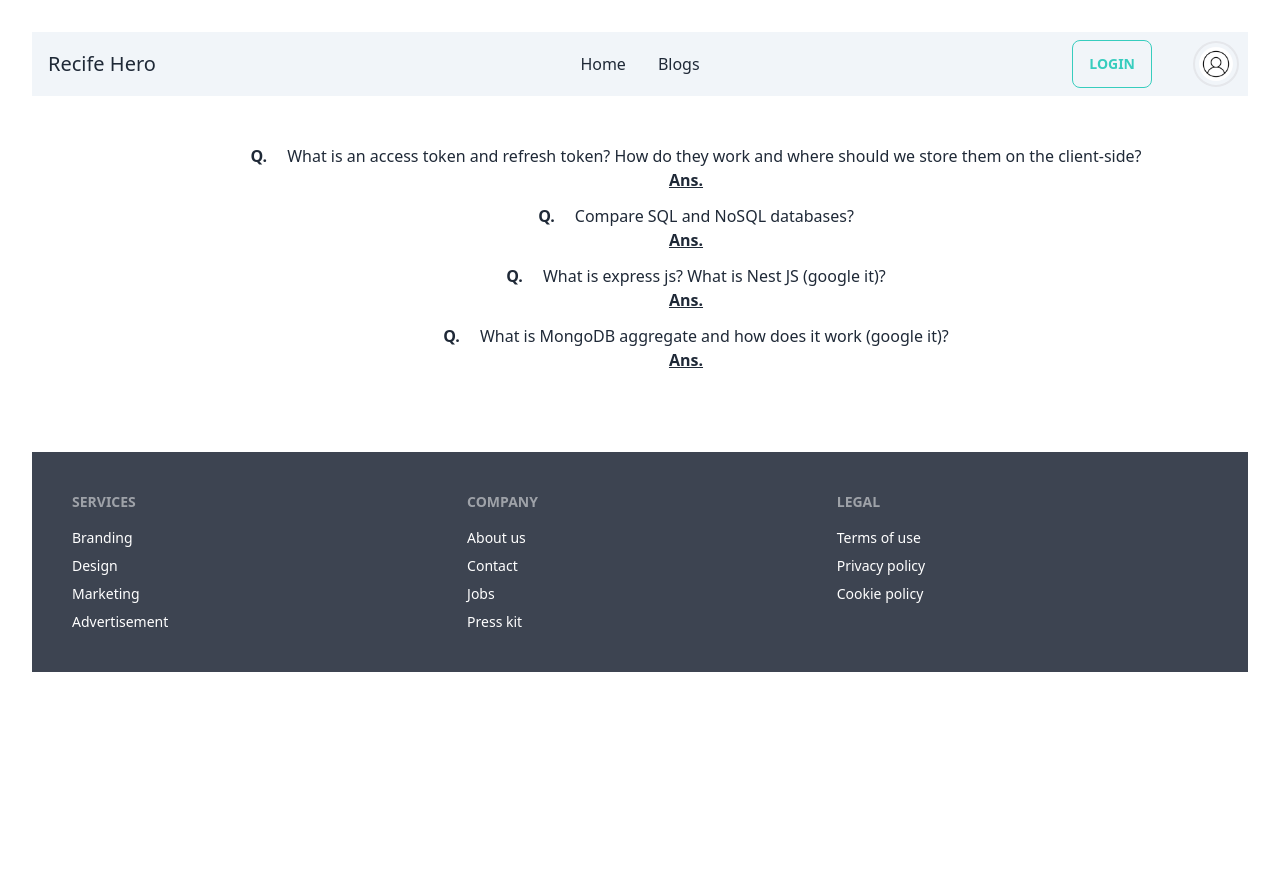
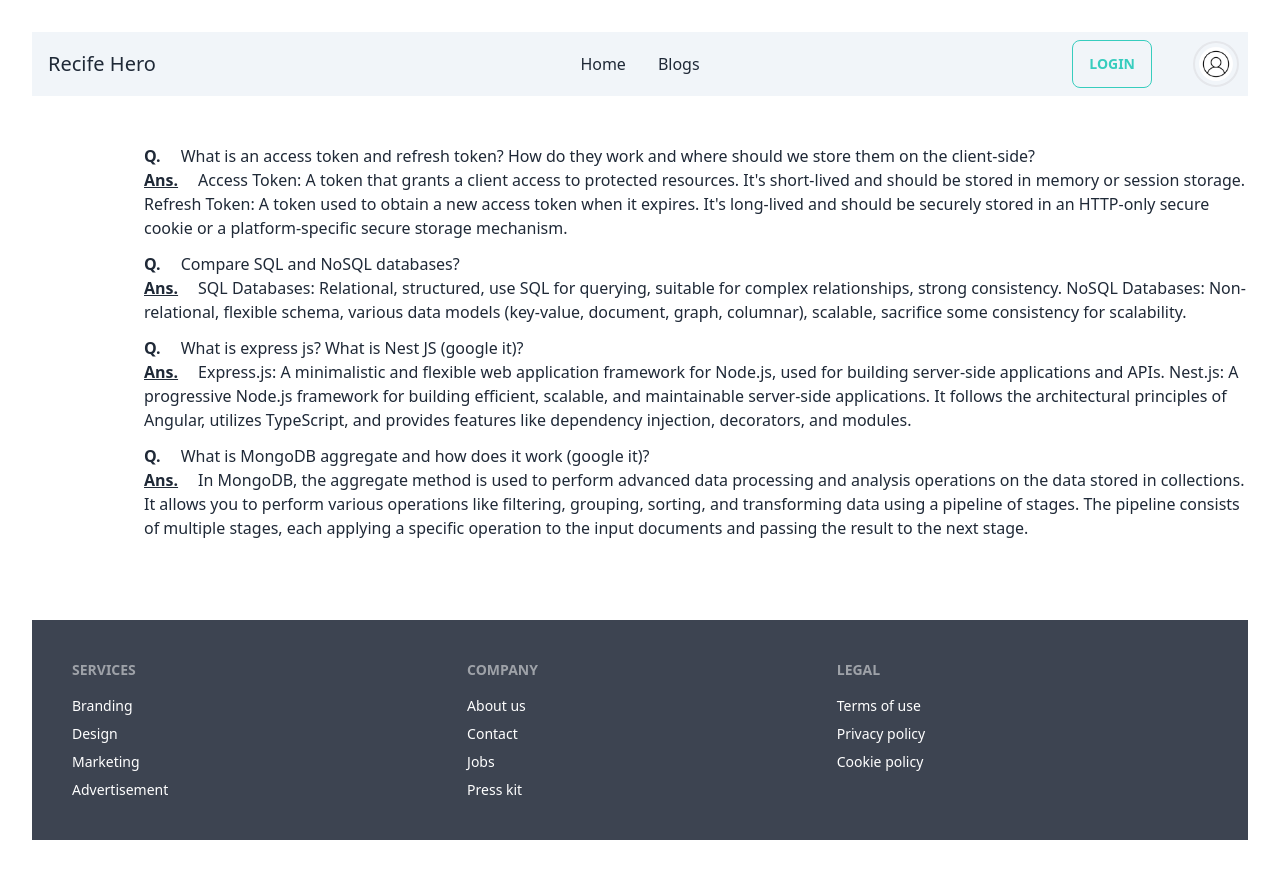
Before and after one commit to ayatbd/recipe-hero-client, a React (Vite) app: page /blogs in a window 1280 px wide. Before the commit the page ends 800 px from the top, so only its background shows below. Built offline with nearby package versions, Linux system fonts and the light colour scheme; no server answers.

Commit message:
added viewRecife section and updated

```diff
--- a/package.json
+++ b/package.json
@@ -18,7 +18,8 @@
     "react-dom": "^18.2.0",
     "react-icons": "^4.9.0",
     "react-router-dom": "^6.11.2",
-    "sort-by": "^1.2.0"
+    "sort-by": "^1.2.0",
+    "sweetalert2": "^11.7.9"
   },
   "devDependencies": {
     "@types/react": "^18.0.28",
--- a/src/firebase/firebase.config.js
+++ b/src/firebase/firebase.config.js
@@ -4,13 +4,15 @@ import { initializeApp } from "firebase/app";
 // https://firebase.google.com/docs/web/setup#available-libraries
 
 // Your web app's Firebase configuration
+
+console.log('environment variable ', import.meta.env.VITE_PASS)
 const firebaseConfig = {
-  apiKey: "AIzaSyBv7f1uKRsreshzzXxtRu-92svJV0IpYn4",
-  authDomain: "chef-hero-c54ac.firebaseapp.com",
-  projectId: "chef-hero-c54ac",
-  storageBucket: "chef-hero-c54ac.appspot.com",
-  messagingSenderId: "347491020043",
-  appId: "1:347491020043:web:c3524923fcd1369b1a460e"
+  apiKey: import.meta.env.VITE_apiKey,
+  authDomain: import.meta.env.VITE_authDomain,
+  projectId: import.meta.env.VITE_projectId,
+  storageBucket: import.meta.env.VITE_storageBucket,
+  messagingSenderId: import.meta.env.VITE_messagingSenderId,
+  appId: import.meta.env.VITE_appId,
 };
 
 // Initialize Firebase
--- a/src/pages/Blogs.jsx
+++ b/src/pages/Blogs.jsx
@@ -2,40 +2,49 @@ const Blogs = () => {
   return (
     <div className="pl-28 space-y-3 my-12">
       <div>
-        <p className="">
+        <p className="text-left">
           <span className="font-bold mr-5">Q.</span>What is an access token and
           refresh token? How do they work and where should we store them on the
           client-side?
         </p>
-        <p className="">
-          <span className="font-bold mr-5 underline">Ans.</span>
+        <p className="text-left">
+          <span className="font-bold mr-5 underline">Ans.</span>Access Token: A
+          token that grants a client access to protected resources. It's
+          short-lived and should be stored in memory or session storage. Refresh
+          Token: A token used to obtain a new access token when it expires. It's
+          long-lived and should be securely stored in an HTTP-only secure cookie
+          or a platform-specific secure storage mechanism.
         </p>
       </div>
       <div>
-        <p className="">
+        <p className="text-left">
           <span className="font-bold mr-5">Q.</span>Compare SQL and NoSQL
           databases?
         </p>
-        <p className="">
+        <p className="text-left">
           <span className="font-bold mr-5 underline">Ans.</span>
+SQL Databases: Relational, structured, use SQL for querying, suitable for complex relationships, strong consistency.
+NoSQL Databases: Non-relational, flexible schema, various data models (key-value, document, graph, columnar), scalable, sacrifice some consistency for scalability.
         </p>
       </div>
       <div>
-        <p className="">
+        <p className="text-left">
           <span className="font-bold mr-5">Q.</span>What is express js? What is
           Nest JS (google it)?
         </p>
-        <p className="">
-          <span className="font-bold mr-5 underline">Ans.</span>
+        <p className="text-left">
+          <span className="font-bold mr-5 underline">Ans.</span>Express.js: A minimalistic and flexible web application framework for Node.js, used for building server-side applications and APIs.
+
+Nest.js: A progressive Node.js framework for building efficient, scalable, and maintainable server-side applications. It follows the architectural principles of Angular, utilizes TypeScript, and provides features like dependency injection, decorators, and modules.
         </p>
       </div>
       <div>
-        <p className="">
+        <p className="text-left">
           <span className="font-bold mr-5">Q.</span>What is MongoDB aggregate
           and how does it work (google it)?
         </p>
-        <p className="">
-          <span className="font-bold mr-5 underline">Ans.</span>
+        <p className="text-left">
+          <span className="font-bold mr-5 underline">Ans.</span>In MongoDB, the aggregate method is used to perform advanced data processing and analysis operations on the data stored in collections. It allows you to perform various operations like filtering, grouping, sorting, and transforming data using a pipeline of stages. The pipeline consists of multiple stages, each applying a specific operation to the input documents and passing the result to the next stage.
         </p>
       </div>
     </div>
--- a/src/pages/ViewRecife.jsx
+++ b/src/pages/ViewRecife.jsx
@@ -2,22 +2,46 @@
 import { useLoaderData } from "react-router-dom";
 import { FaBookmark } from 'react-icons/fa';
 import { useState } from "react";
+import Swal from 'sweetalert2'
 
 const ViewRecife = () => {
 
-  const [isBookmarked, setIsBookmarked] = useState(false);
+  const chef = useLoaderData();
+  const { name, description, experience, recipes, likes, picture } = chef;
+  console.log(chef.recife_info);
 
-  const handleBookmarkClick = () => {
-    setIsBookmarked(!isBookmarked);
+  // const [isBookmarked, setIsBookmarked] = useState(false);
 
-    if (!isBookmarked) {
-      alert("Food added to favorites!");
+  // const handleBookmarkClick = () => {
+  //   setIsBookmarked(!isBookmarked);
+
+  //   if (!isBookmarked) {
+  //     Swal.fire(
+  //       'Good job!',
+  //       'The food is added to favourite!',
+  //       'success'
+  //     )
+  //   }
+  // };
+
+  const [favoriteItems, setFavoriteItems] = useState([]);
+
+  const handleBookmarkClick = (recipeName) => {
+    if (favoriteItems.includes(recipeName)) {
+      // Remove the item from favorites
+      const updatedFavorites = favoriteItems.filter(item => item !== recipeName);
+      setFavoriteItems(updatedFavorites);
+    } else {
+      // Add the item to favorites
+      setFavoriteItems([...favoriteItems, recipeName]);
+      Swal.fire(
+              'Good job!',
+              'The food is added to favourite!',
+              'success'
+            )
     }
   };
 
-  const chef = useLoaderData();
-  const { _id, name, description, experience, recipes, likes, picture } = chef;
-  console.log(chef.recife_info);
   return (
     <div className="mt-12">
       <img className="w-[700px] h-80 mx-auto" src={picture} />
@@ -58,11 +82,13 @@ const ViewRecife = () => {
                 <div className="mt-5 flex justify-between items-center">
                   <p className="font-bold text-left">Ratings: {info.rating}</p>
                   <button
-          className="text-red-300"
-          onClick={handleBookmarkClick}
-        >
-          <FaBookmark color={isBookmarked ? 'red' : 'inherit'} />
-        </button>
+                  className="text-red-300"
+                  onClick={() => handleBookmarkClick(info.recipe_name)}
+                >
+                  <FaBookmark
+                    color={favoriteItems.includes(info.recipe_name) ? 'red' : 'inherit'}
+                  />
+                </button>
                 </div>
               </div>
           </div>
```
Also changed, not shown: 1 other file (tests, documents, lock files or other folders).
